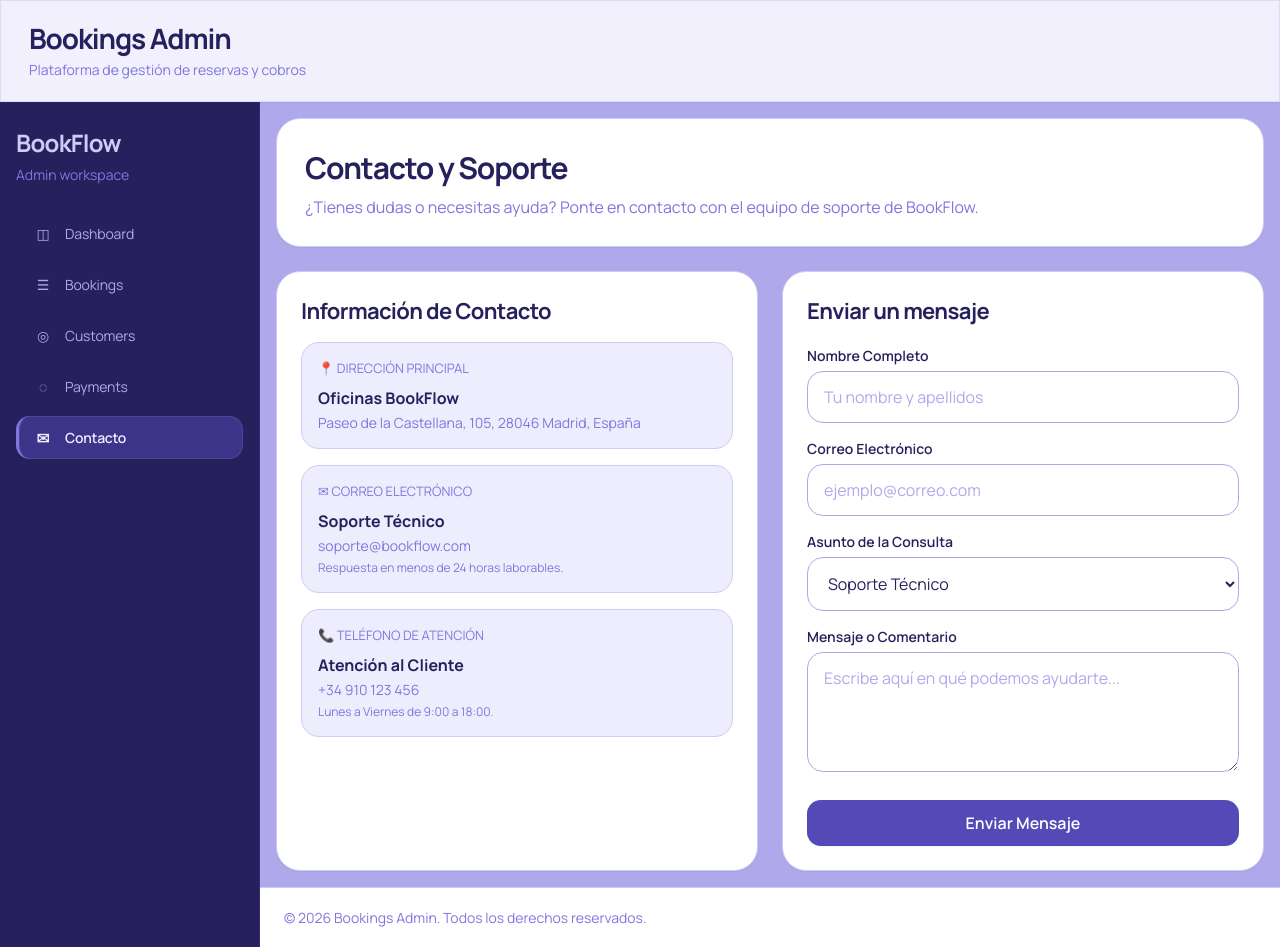
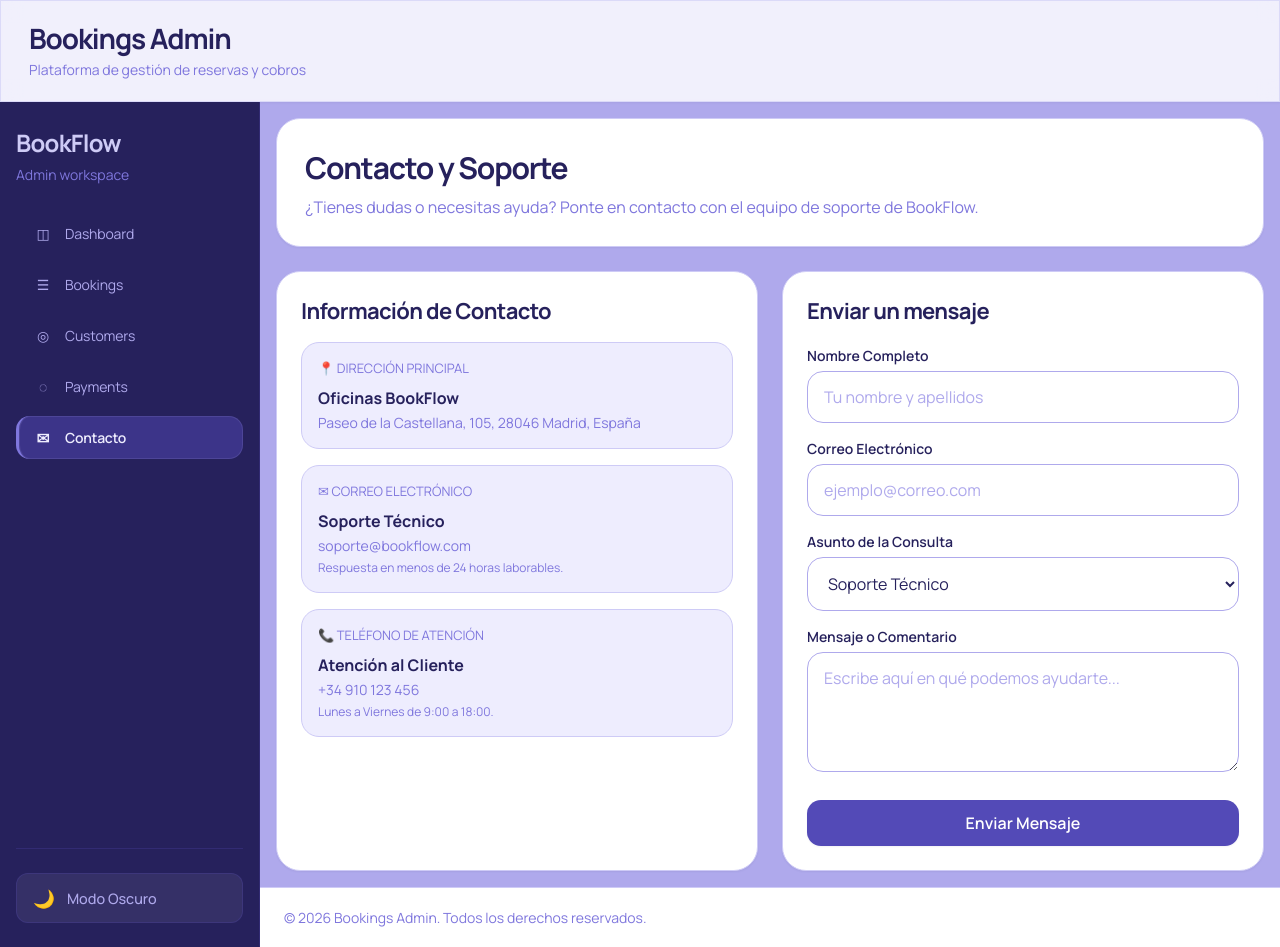
Before and after one commit to Samuelhas13/Equipo-503, a Next.js app in the folder proyecto/bookings-frontend-develop/: page /contacto in a window 1280 px wide. Built offline with nearby package versions, Linux system fonts and the light colour scheme.

Commit message:
boton claro/oscuro en el sidebar

```diff
--- a/proyecto/bookings-frontend-develop/app/globals.css
+++ b/proyecto/bookings-frontend-develop/app/globals.css
@@ -89,6 +89,86 @@
   --message-error-bg:        rgba(226, 75, 74, 0.08);
   --message-error-border:    rgba(226, 75, 74, 0.20);
 }
+
+/*Dia 26/05 cambio de color tema claro oscuro*/
+
+/* ── NUEVA SECCIÓN: Variables sobreescritas para Modo Oscuro ── */
+html.dark {
+  /* Fondo y superficies (Invertidos para oscuridad) */
+  --bg:                       var(--purple-900);     /* Ahora el fondo es oscuro */
+  --surface:                  #1e1a4a;               /* Superficie oscura */
+  --surface-2:                var(--purple-800);
+  --surface-translucent:      rgba(30, 26, 74, 0.92);
+  --surface-translucent-soft: rgba(30, 26, 74, 0.82);
+
+  /* Bordes */
+  --border:                   var(--purple-800);
+  --border-strong:            var(--purple-600);
+
+  /* Tipografía */
+  --text:                     var(--purple-50);      /* Texto claro */
+  --muted:                    var(--purple-200);
+  --muted-2:                  var(--purple-400);
+
+  /* Tokens de marca */
+  --primary:                  var(--purple-50);
+  --primary-soft:             var(--purple-800);
+  --accent:                   var(--purple-400);     /* Acento más brillante para contraste */
+
+  /* Sidebar (Si quieres que cambie en modo oscuro, si prefieres que se quede siempre oscuro déjalo igual) */
+  --sidebar-bg:               #131033;               /* Sidebar aún más profundo */
+  --sidebar-active-bg:        var(--purple-900);
+  --sidebar-text:             var(--purple-400);
+  --sidebar-text-active:      var(--purple-50);
+
+  /* Sombras (Más sutiles en modo oscuro) */
+  --shadow-sm:                0 1px 2px rgba(0, 0, 0, 0.3);
+  --shadow-md:                0 8px 24px rgba(0, 0, 0, 0.4);
+}
+
+/* ── Estilos estructurales para el botón en la parte baja ── */
+.admin-sidebar {
+  display: flex;
+  flex-direction: column;
+  height: 100vh;
+  justify-content: space-between; /* Empuja el contenido hacia los extremos */
+  background-color: var(--sidebar-bg);
+  padding: 1.5rem;
+  width: var(--sidebar-width);
+}
+
+.admin-sidebar__bottom {
+  margin-top: auto; /* Asegura empujar al fondo */
+  padding-top: 1.5rem;
+  border-top: 1px solid var(--border-sidebar);
+}
+
+.theme-toggle-btn {
+  display: flex;
+  align-items: center;
+  gap: 0.75rem;
+  width: 100%;
+  padding: 0.75rem 1rem;
+  background: var(--sidebar-hover-bg);
+  border: 1px solid var(--border-sidebar);
+  border-radius: var(--radius-sm);
+  color: var(--sidebar-text);
+  font-family: inherit;
+  font-size: 0.9rem;
+  font-weight: 500;
+  cursor: pointer;
+  transition: all 0.2s ease;
+}
+
+.theme-toggle-btn:hover {
+  background: var(--sidebar-active-bg);
+  color: var(--sidebar-text-active);
+}
+
+.theme-toggle-btn__icon {
+  font-size: 1.1rem;
+}
+
 
 * {
   box-sizing: border-box;
@@ -1142,3 +1222,5 @@
     display: none;
   }
 }
+
+/*boton de claro oscuro de sidebar*/
--- a/proyecto/bookings-frontend-develop/components/layout/Sidebar.tsx
+++ b/proyecto/bookings-frontend-develop/components/layout/Sidebar.tsx
@@ -1,65 +1,15 @@
-// Componente Sidebar: Renderiza la barra lateral de navegación para la aplicación de administración.
-// Funcionalidad:
-// - Muestra una marca (brand) con título y subtítulo.
-// - Renderiza una lista de enlaces de navegación basados en menuItems.
-// - Resalta el enlace activo comparando la ruta actual con item.href usando usePathname.
-// Propósito: Facilita la navegación entre secciones principales de la app (Dashboard, Bookings, etc.).
-// Posibles mejoras:
-// - Hacer menuItems configurable vía props para reutilización en diferentes contextos.
-// - Añadir soporte para submenús o agrupaciones de enlaces.
-// - Implementar animaciones de transición para el cambio de estado activo.
-// - Mejorar accesibilidad con navegación por teclado y roles ARIA (ej. role="navigation").
-// - Integrar permisos de usuario para mostrar/ocultar enlaces según roles.
-// - Añadir indicadores de notificaciones o badges en los enlaces (ej. número de bookings pendientes).
-//
-// MEJORAS APLICADAS:
-// 1. Tipo MenuItem definido con TypeScript para mayor robustez y validación de tipos.
-// 2. menuItems extraído a defaultMenuItems como datos configurables vía props.
-// 3. Interfaz SidebarProps agregada para permitir customización del componente:
-//    - menuItems: array de MenuItem personalizado
-//    - onNavigate: callback ejecutado al navegar entre secciones
-//    - brandTitle y brandSubtitle: valores dinámicos para la marca del sidebar
-// 4. Detección de ruta activa mejorada con startsWith para soportar rutas anidadas (/bookings/123).
-// 5. Atributos ARIA agregados:
-//    - role="navigation" en el aside para semántica apropiada
-//    - aria-label="Main navigation" en el nav
-//    - aria-current="page" en el link activo para lectores de pantalla
-//    - aria-hidden="true" en los iconos para evitar redundancia en accesibilidad
-// 6. onClick handler agregado con callback onNavigate para integración con estado global o analytics.
-// 7. Clases específicas agregadas (admin-sidebar__icon, admin-sidebar__label) para mejor control estilístico.
-//
-// MEJORAS DE INTERACTIVIDAD AGREGADAS (Hover y Estado Activo) - 18/05/2026:
-// 8. Efectos de hover mejorados:
-//    - Cambio de color de fondo a var(--surface-2) para indicar interactividad
-//    - Cambio de color de texto a var(--accent) para mayor contraste visual
-//    - Borde izquierdo de 3px que aparece en hover con color de acento
-//    - Transiciones suaves (0.2s) en background, color y border para feedback visual fluido
-// 9. Icono mejorado con animación:
-//    - Escala el icono a 110% (scale 1.1) en hover y estado activo para mayor énfasis
-//    - Transiciones suaves para transformación y color
-// 10. Etiqueta mejorada con cambios visuales:
-//     - Aumenta font-weight a 600 en hover y estado activo para mayor contraste
-//     - Ajusta letter-spacing para mejor legibilidad en estados interactivos
-// 11. Estado activo altamente destacado:
-//     - Combina fondo (var(--primary-soft)), color de texto (var(--accent)) y borde lateral
-//     - Agrega sombra interna sutil con box-shadow para efecto de profundidad
-//     - Todas las transiciones están coordinadas para un efecto visual cohesivo
-
 "use client";
 
 import Link from "next/link";
 import { usePathname } from "next/navigation";
+import { useEffect, useState } from "react";
 
-// APLICADO: Tipo MenuItem definido para mayor robustez con TypeScript.
 type MenuItem = {
   label: string;
   href: string;
   icon: string;
-  // Mejora futura: soportar badges para notificaciones, permisos de rol, etc.
 };
 
-// APLICADO: menuItems ahora es configurable vía props del componente.
-// Mejora: extraído a datos externos para hacer el componente más reutilizable.
 const defaultMenuItems: MenuItem[] = [
   { label: "Dashboard", href: "/dashboard", icon: "◫" },
   { label: "Bookings", href: "/bookings", icon: "☰" },
@@ -69,7 +19,6 @@
 ];
 
 interface SidebarProps {
-  // APLICADO: Props para hacer el componente reutilizable en diferentes contextos.
   menuItems?: MenuItem[];
   onNavigate?: (href: string) => void;
   brandTitle?: string;
@@ -83,33 +32,54 @@
   brandSubtitle = "Admin workspace",
 }: SidebarProps) {
   const pathname = usePathname();
-  // Comentario: usePathname es apropiado para detectar la ruta activa, pero para rutas anidadas convendría usar `startsWith`.
-  // APLICADO: Se utiliza validación con startsWith para soportar rutas anidadas (ej. /bookings/123 se considera activa si el item es /bookings)
+
+  // Estado para controlar el tema (claro por defecto)
+  const [isDarkMode, setIsDarkMode] = useState(false);
+
+  // Sincronizar el estado con localStorage y la clase en el HTML al montar el componente
+  useEffect(() => {
+    const savedTheme = localStorage.getItem("theme");
+    const prefersDark = window.matchMedia("(prefers-color-scheme: dark)").matches;
+
+    if (savedTheme === "dark" || (!savedTheme && prefersDark)) {
+      setIsDarkMode(true);
+      document.documentElement.classList.add("dark");
+    } else {
+      setIsDarkMode(false);
+      document.documentElement.classList.remove("dark");
+    }
+  }, []);
+
+  // Función para alternar el tema
+  const toggleTheme = () => {
+    if (isDarkMode) {
+      document.documentElement.classList.remove("dark");
+      localStorage.setItem("theme", "light");
+      setIsDarkMode(false);
+    } else {
+      document.documentElement.classList.add("dark");
+      localStorage.setItem("theme", "dark");
+      setIsDarkMode(true);
+    }
+  };
 
   return (
     <aside className="admin-sidebar" role="navigation">
-      {/* APLICADO: role="navigation" agregado para mejorar accesibilidad con roles ARIA */}
+      {/* Contenedor Superior: Brand y Navegación */}
+      <div className="admin-sidebar__top">
         <div className="admin-sidebar__brand">
           <h2 className="admin-sidebar__title">{brandTitle}</h2>
-        {/* APLICADO: Título dinámico configurable vía props para mayor reutilización del componente */}
           <p className="admin-sidebar__subtitle">{brandSubtitle}</p>
-        {/* APLICADO: Subtítulo dinámico configurable vía props */}
         </div>
 
         <nav className="admin-sidebar__nav" aria-label="Main navigation">
-        {/* APLICADO: aria-label aplicado para describir el propósito de la navegación */}
           {menuItems.map((item) => {
-          // APLICADO: Detección de ruta activa mejorada usando startsWith para soportar rutas anidadas
             const isActive = pathname === item.href || pathname.startsWith(item.href + "/");
 
-          // APLICADO: Callback onNavigate agregado para permitir acciones personalizadas al navegar
             const handleClick = () => {
               onNavigate?.(item.href);
             };
 
-          // MEJORA APLICADA: Clases dinámicas para efecto hover y estado activo destacado
-          // - Se agregan transiciones suaves y cambios visuales en hover
-          // - El estado activo se destaca con color de fondo y bordes laterales
             const linkClasses = `admin-sidebar__link ${isActive ? "admin-sidebar__link--active" : ""} admin-sidebar__link--hoverable`;
 
             return (
@@ -120,9 +90,6 @@
                 className={linkClasses}
                 aria-current={isActive ? "page" : undefined}
               >
-              {/* APLICADO: aria-current="page" agregado para indicar la página activa a lectores de pantalla */}
-              {/* Mejora: usar iconos SVG o componentes de íconos en lugar de caracteres Unicode para mayor consistencia visual. */}
-              {/* APLICADO: Estructura mejorada con clases específicas para mayor control estilístico y semántica */}
                 <span className="admin-sidebar__icon" aria-hidden="true">
                   {item.icon}
                 </span>
@@ -131,8 +98,23 @@
             );
           })}
         </nav>
-      {/* APLICADO: Mejora de accesibilidad - role="navigation" y aria-label agregados al nav */}
-      {/* Nota: sería conveniente añadir un estado de carga o placeholder si la navegación depende de datos asíncronos. */}
+      </div>
+
+      {/* Contenedor Inferior: Botón de cambio de tema funcional */}
+      <div className="admin-sidebar__bottom">
+        <button
+          onClick={toggleTheme}
+          className="theme-toggle-btn"
+          aria-label={isDarkMode ? "Cambiar a modo claro" : "Cambiar a modo oscuro"}
+        >
+          <span className="theme-toggle-btn__icon" aria-hidden="true">
+            {isDarkMode ? "☀️" : "🌙"}
+          </span>
+          <span className="theme-toggle-btn__label">
+            {isDarkMode ? "Modo Claro" : "Modo Oscuro"}
+          </span>
+        </button>
+      </div>
     </aside>
   );
 }
```
Lines whose indentation alone changed are shown as unchanged.
